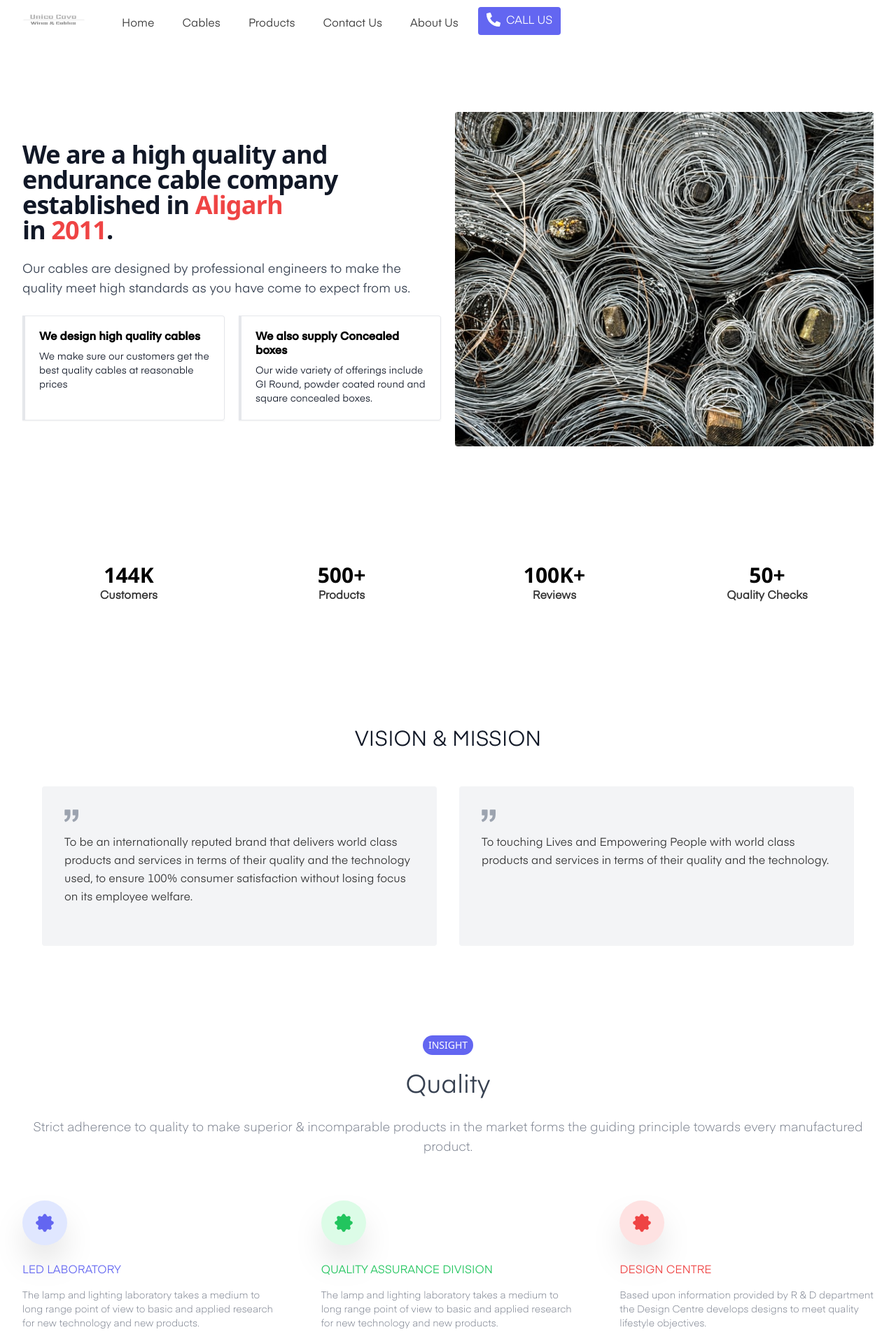
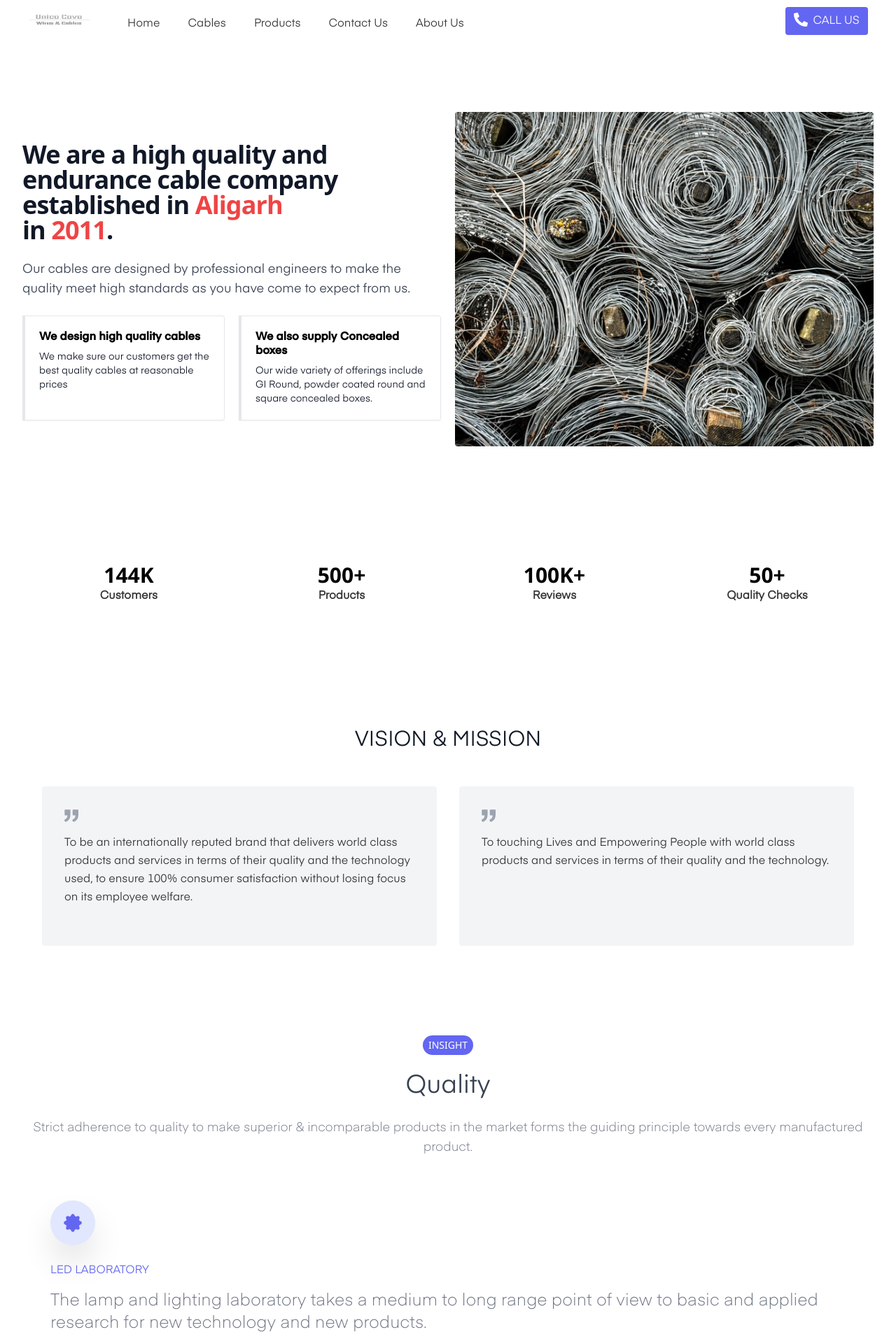
Before and after one commit to Dipendra-creator/Unico-Cavo, a Next.js app: page /About in a window 1280 px wide. Shown: the top 1914 px of the page at 70% size. Built offline with nearby package versions, Linux system fonts and the light colour scheme.

Commit message:
CSS Navbar fixed

```diff
--- a/pages/About/index.tsx
+++ b/pages/About/index.tsx
@@ -131,7 +131,7 @@ export default function About() {
                 <p className="text-center mt-6 text-lg font-light text-gray-500"> Strict adherence to quality to make
                     superior & incomparable products in the market forms the guiding principle towards every
                     manufactured product. </p></div>
-            <div className="grid grid-cols-1 md:grid-cols-3">
+            <div className="container grid grid-cols-1 md:grid-cols-1">
                 <div className="p-8">
                     <div
                         className="bg-indigo-100 rounded-full w-16 h-16 flex justify-center items-center text-indigo-500 shadow-2xl">
@@ -142,7 +142,7 @@ export default function About() {
                         </svg>
                     </div>
                     <h2 className="uppercase mt-6 text-indigo-500 font-medium mb-3"> LED Laboratory </h2>    <p
-                    className="font-light text-sm text-gray-500 mb-3"> The lamp and lighting laboratory takes a medium
+                    className="font-light text-2xl text-gray-500 mb-3"> The lamp and lighting laboratory takes a medium
                     to long range point of view to basic and applied research for new technology and new products. </p>
                     <a
                         className="text-indigo-500 flex items-center hover:text-indigo-600" href=""> More about us
@@ -164,7 +164,7 @@ export default function About() {
                     </div>
                     <h2 className="uppercase mt-6 text-green-500 font-medium mb-3"> Quality Assurance Division </h2>
                     <p
-                        className="font-light text-sm text-gray-500 mb-3"> The lamp and lighting laboratory takes a
+                        className="font-light text-2xl text-gray-500 mb-3"> The lamp and lighting laboratory takes a
                         medium to long range point of view to basic and applied research for new technology and new
                         products. </p>    <a
                     className="text-green-500 flex items-center hover:text-green-600" href=""> More about us <svg
@@ -184,7 +184,7 @@ export default function About() {
                         </svg>
                     </div>
                     <h2 className="uppercase mt-6 text-red-500 font-medium mb-3"> Design Centre </h2>    <p
-                    className="font-light text-sm text-gray-500 mb-3"> Based upon information provided by R & D
+                    className="font-light text-2xl text-gray-500 mb-3"> Based upon information provided by R & D
                     department the Design Centre develops designs to meet quality lifestyle objectives. </p>
                     <a
                         className="text-red-500 flex items-center hover:text-red-600" href=""> More about us <svg
--- a/pages/components/Navbar/index.tsx
+++ b/pages/components/Navbar/index.tsx
@@ -12,8 +12,8 @@ export default function Navbar() {
     return (
         <nav className="mb-4">
             <div className="max-w-7xl mx-auto px-4 sm:px-6 lg:px-8">
-                <div className="flex items-center justify-between h-16">
-                    <div className="flex items-center">
+                <div className="flex container w-full items-center justify-between h-16">
+                    <div className="flex items-center container mr-2">
                         <div className="flex-shrink-0">
                             <Link href="/">
                                 <a aria-label="Home">
@@ -21,8 +21,8 @@ export default function Navbar() {
                                 </a>
                             </Link>
                         </div>
-                        <div className="hidden md:block">
-                            <div className="ml-10 flex items-baseline space-x-4">
+                        <div className="flex hidden md:block container">
+                            <div className="ml-10 flex items-baseline space-x-4" >
                                 <Link href="/">
                                     <a className="hover:bg-gray-700 hover:text-white px-3 py-2 rounded-md">Home</a>
                                 </Link>
@@ -40,7 +40,8 @@ export default function Navbar() {
                                     <a className="hover:bg-gray-700 hover:text-white px-3 py-2 rounded-md">About Us</a>
                                 </Link>
                                 {/*TODO: Right align the button*/}
-                                <a href={"tel:+919639695825"}>
+                                <div className={"flex flex-1 justify-end relative items-center"}>
+                                    <a className={"flex flex-1 justify-end relative items-center"} href={"tel:+919639695825"}>
                                         <button
                                             className="flex align-baseline text-white bg-indigo-500 border-0 py-2 px-3 focus:outline-none hover:bg-indigo-600 rounded-2xl lg:rounded">
                                             {/* TODO: Align Icon with Text */}
@@ -51,7 +52,8 @@ export default function Navbar() {
                                 </div>
                             </div>
                         </div>
-                    <div className="-mr-2 flex md:hidden">
+                    </div>
+                    <div className="flex md:hidden">
                         <button
                             onClick={() => setIsOpen(!isOpen)}
                             type="button"
```
Also changed, not shown: 1 other file (tests, documents, lock files or other folders). Lines whose indentation alone changed are shown as unchanged.
